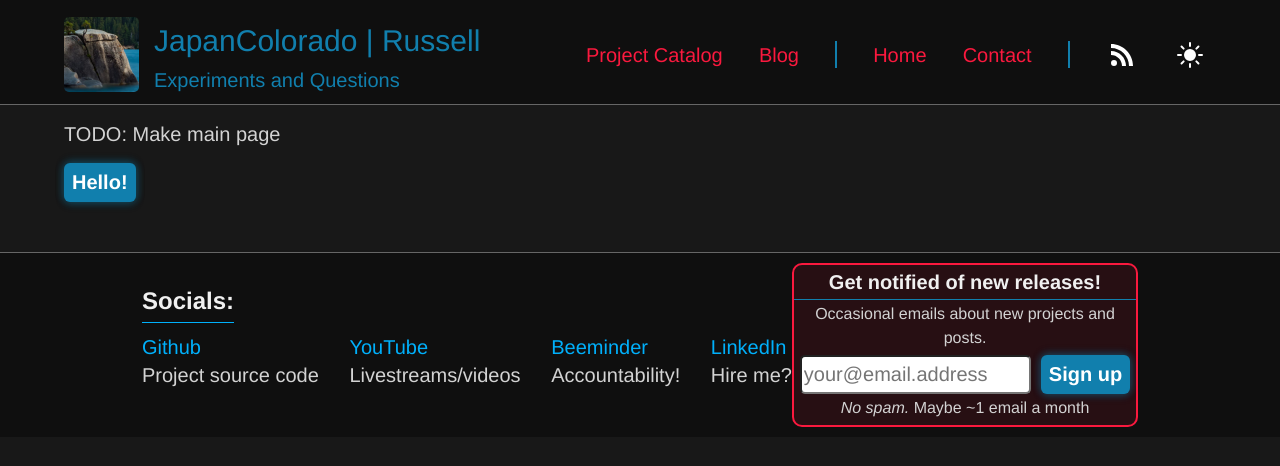
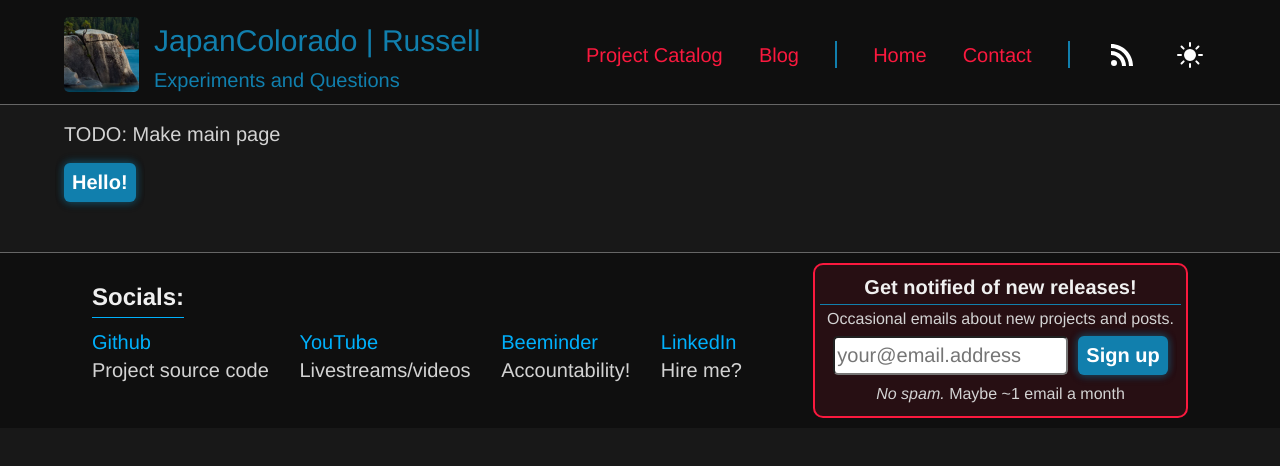
Before and after one commit to JapanColorado/japancolorado.github.io, a Jekyll site: the page built from index.html, in a window 1280 px wide. Shown: the top 466 px of the page. Built offline with Jekyll 4.4.1, drawn with Linux system fonts in a browser that asks for light colours.

Commit message:
Add reactive scaling for medium size screens

```diff
--- a/_layouts/default.html
+++ b/_layouts/default.html
@@ -103,7 +103,7 @@
             </ul>
           </div>
           <div class="signup">
-            <h3>Get notified of new releases!</h3>
+            <h3>Get notified<span class="signup-extra"> of new releases</span>!</h3>
             <p>Occasional emails about new projects and posts.</p>
             <form
               method="post"
@@ -121,7 +121,7 @@
               />
               <button type="submit" class="btn">Sign up</button>
             </form>
-            <p><em>No spam.</em> Maybe ~1 email a month</p>
+            <p class="signup-extra"><em>No spam.</em> Maybe ~1 email a month</p>
           </div>
         </footer>
       </div>
--- a/_sass/_footer.scss
+++ b/_sass/_footer.scss
@@ -18,6 +18,7 @@
 .email-form {
   display: flex;
   justify-content: center;
+  flex-wrap: wrap;
 }
 .signup {
   display: flex;
@@ -50,7 +51,6 @@
   border-width: 0;
 }
 #email-address {
-  margin-right: 10px;
   border-radius: 5px;
 }
 .socials {
@@ -58,30 +58,41 @@
   top: -10px;
   h2 {
     margin: 0px;
-
     border-bottom: 1px solid $blue;
     width: fit-content;
   }
   text-align: left;
   height: auto;
+}
 .links {
   display: flex;
   justify-content: space-between;
-    width: 650px;
+  flex-wrap: wrap;
   list-style-type: None;
-    //list-style-position: inside;
   margin: 0px;
   padding: 0px;
-    padding-top: 10px;
+  padding-top: 5px;
 }
+
 .links li {
+  width: 180px;
   p {
     margin: 0px;
     padding: 0px;
   }
 }
+.socials h2 {
+  padding-top: 15px;
 }
-
+.links li:first-child,
+.links li:nth-child(2) {
+  border-bottom: 2px solid $mainBlue;
+  margin-bottom: 2px;
+  padding-bottom: 2px;
+}
+.signup-extra {
+  display: none;
+}
 @media (min-width: 475px) {
   .footer {
     padding: 0em 0em;
@@ -90,28 +101,80 @@
 }
 @media (min-width: 640px) {
   .footer {
-    margin: 0rem calc(1rem - 25px);
+    margin: 0rem calc(1rem - 100px);
   }
 }
 @media (min-width: 768px) {
   .footer {
-    margin: 0rem calc(2rem - 25px);
+    margin: 0rem calc(2rem - 40px);
+  }
+  .signup {
+    width: 250px;
+    margin-left: 10px;
+    padding: 5px;
+  }
+  #email-address {
+    width: 225px;
+    height: 30px;
+    margin-bottom: 5px;
+  }
+  .email-form button{
+    height: 32px;
+    padding-top: 4px;
+    margin-bottom: 5px;
   }
 }
 @media (min-width: 1024px) {
   .footer {
-    margin: 0rem calc(4rem - 25px);
+    margin: 0rem calc(4rem - 50px);
+  }
+  .links {
+    width: 400px;
+  }
+
+  .signup {
+    width: 375px;
+  }
+  .signup-extra {
+    display: inline;
+  }
+  #email-address {
+    margin-right: 10px;
+    width: 235px;
+    height: 39px;
+
+  }
+  .email-form button{
+    height:min-content;
+    padding-top: 8px;
   }
 }
 @media (min-width: 1280px) {
   .footer {
-    margin: 0rem calc(8rem - 50px);
+    margin: 0rem calc(8rem - 100px);
+  }
+  .socials h2 {
+    padding-top: 0px;
+  }
+  .links {
+    width: 650px;
+    padding-top: 10px;
+  }
+  .links li {
+    max-width: max-content;
+  }
+  .links li:first-child,
+  .links li:nth-child(2) {
+    border-bottom: none;
+    margin-bottom: 0px;
+    padding-bottom: 0px;
   }
 }
 @media (min-width: 1536px) {
   .footer {
-    margin: 0rem calc(16rem - 100px);
+    margin: 0rem calc(16rem - 150px);
   }
 }
 // TO-DO: Add reactive scaling to footer, especially with links and signup form input;
+// TO-DO: Finish reactive scaling, clean up css
 // TO-DO: Delete svgs and all references to them, add hrefs to social links
```
Lines whose indentation alone changed are shown as unchanged.
